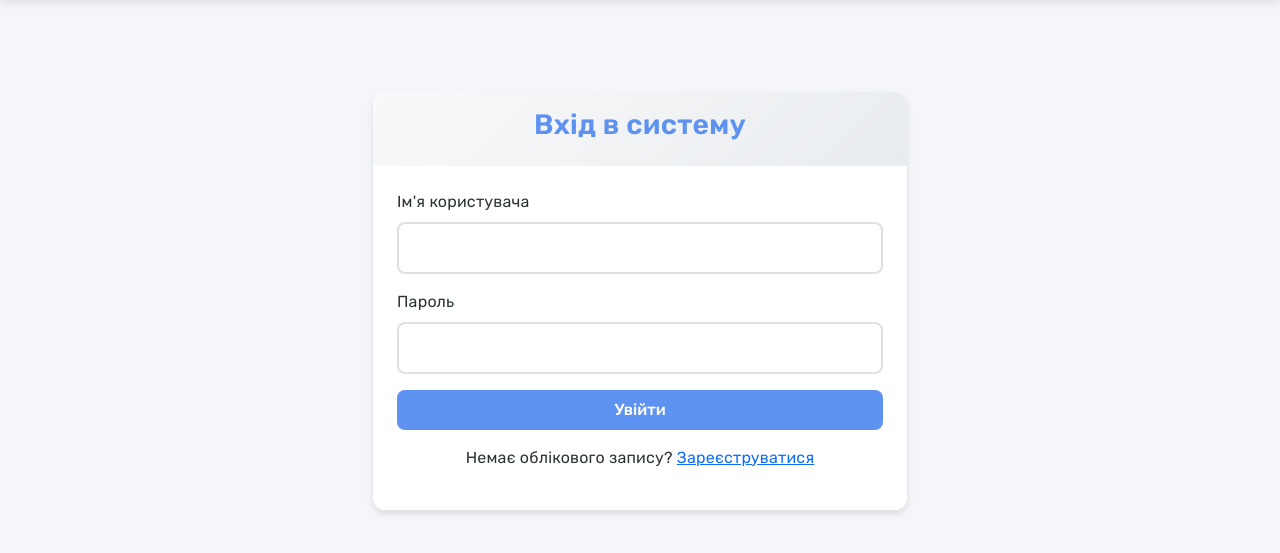
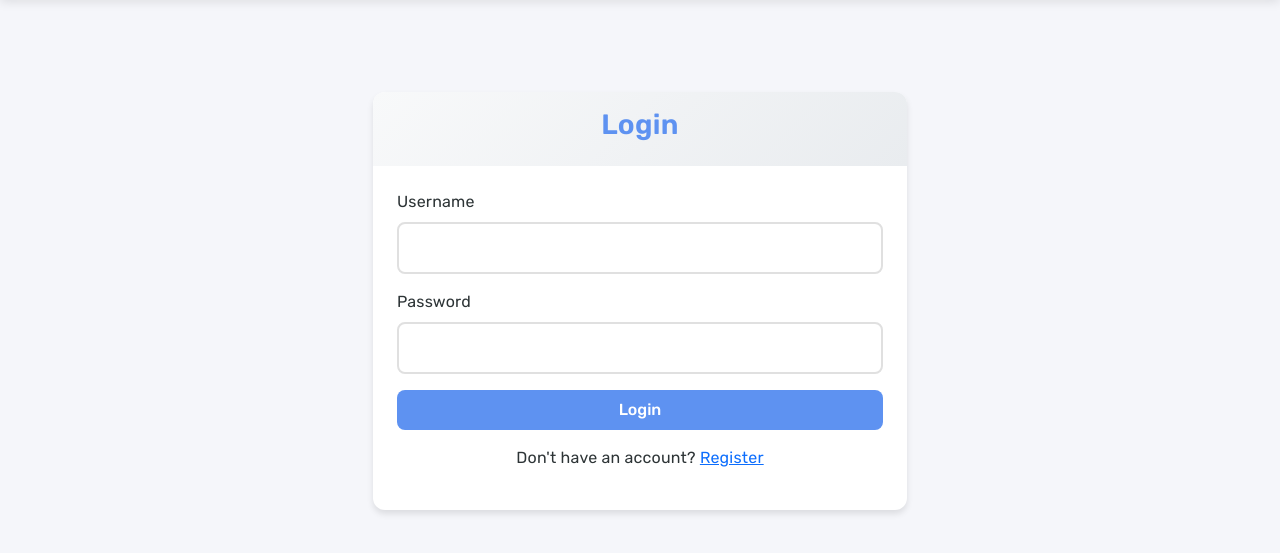
Before and after one commit to ADPKPI/kpi_web_2025, a FastAPI app: page /auth/login in a window 1280 px wide. Shown: the part 78-631 px from the top of the page. Run offline with FastAPI, Linux system fonts and the light colour scheme; parts of the project's set-up code (start-up, migrations or seed data) failed here and were passed over.

Commit message:
fix templates

```diff
--- a/1/app/templates/login.html
+++ b/1/app/templates/login.html
@@ -8,24 +8,24 @@
         <div class="col-md-6">
             <div class="card">
                 <div class="card-header">
-                    <h3 class="text-center">Вхід в систему</h3>
+                    <h3 class="text-center">Login</h3>
                 </div>
                 <div class="card-body">
                     <form method="POST" action="/auth/login">
                         <div class="mb-3">
-                            <label for="username" class="form-label">Ім'я користувача</label>
+                            <label for="username" class="form-label">Username</label>
                             <input type="text" class="form-control" id="username" name="username" required>
                         </div>
                         <div class="mb-3">
-                            <label for="password" class="form-label">Пароль</label>
+                            <label for="password" class="form-label">Password</label>
                             <input type="password" class="form-control" id="password" name="password" required>
                         </div>
                         <div class="d-grid gap-2">
-                            <button type="submit" class="btn btn-primary">Увійти</button>
+                            <button type="submit" class="btn btn-primary">Login</button>
                         </div>
                     </form>
                     <div class="text-center mt-3">
-                        <p>Немає облікового запису? <a href="/auth/register">Зареєструватися</a></p>
+                        <p>Don't have an account? <a href="/auth/register">Register</a></p>
                     </div>
                 </div>
             </div>
```
Also changed, not shown: 1/app/templates/tasks.html (+3 -9 lines).
